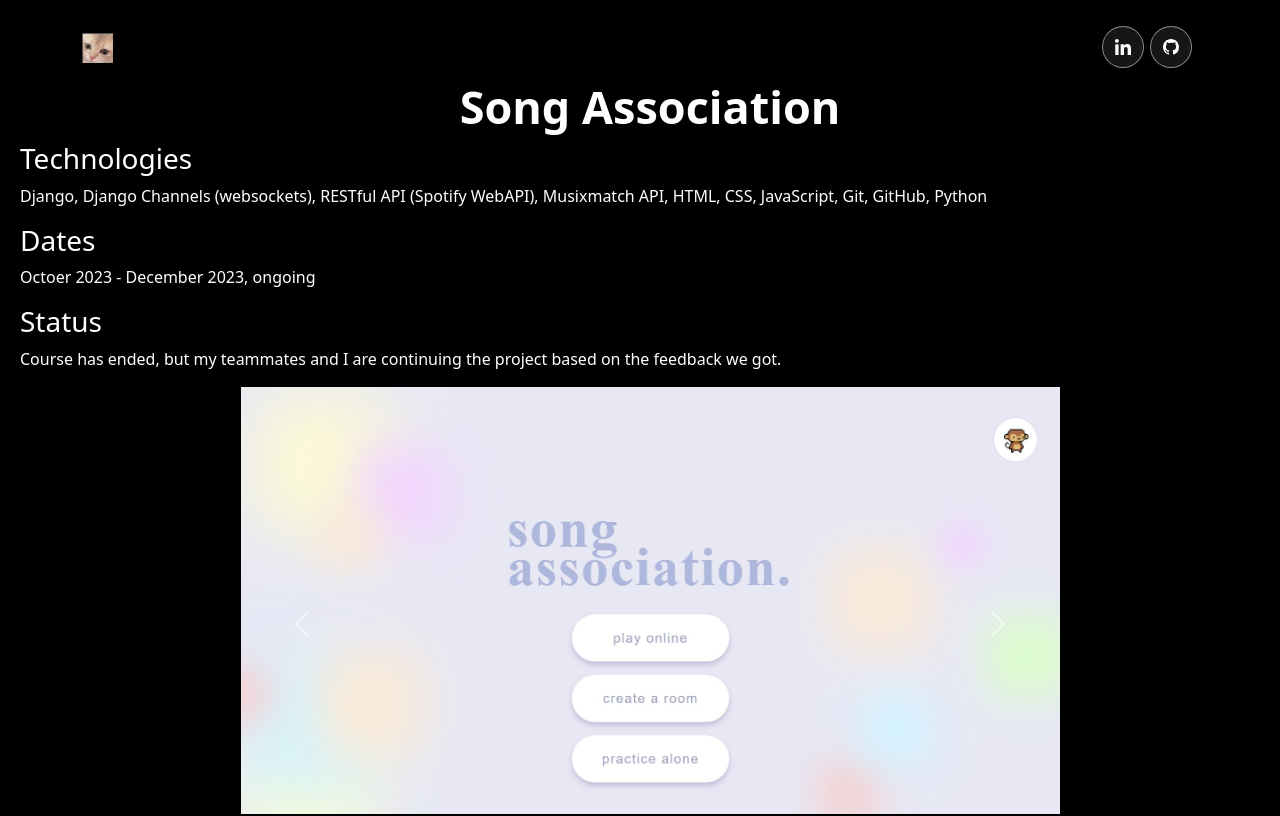
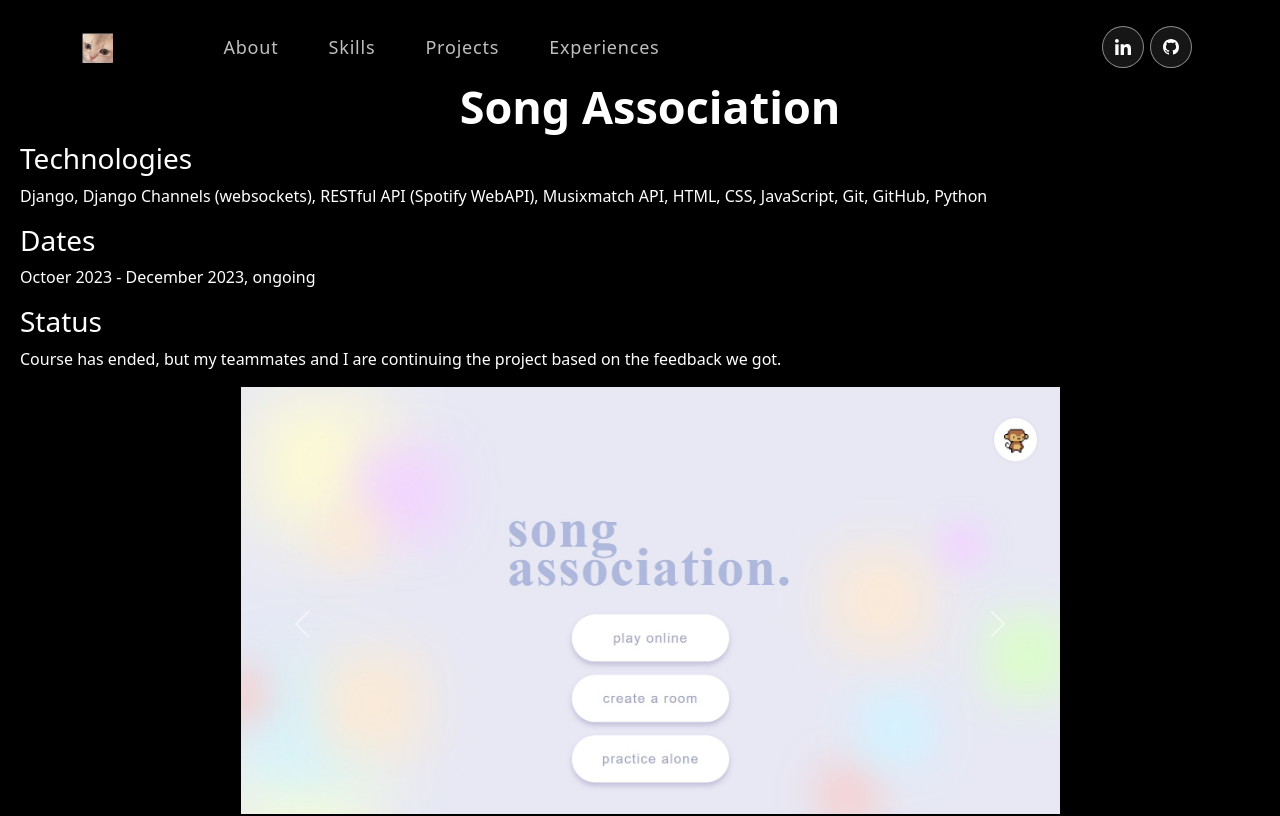
Before and after one commit to nyzch/nyzch.github.io, a React (Create React App) app: page /projects/songassociation in a window 1280 px wide. Shown: the top 816 px of the page. Built offline with nearby package versions, Linux system fonts and the light colour scheme.

Commit message:
made navbar text visible again

```diff
--- a/src/components/NavBar.js
+++ b/src/components/NavBar.js
@@ -35,10 +35,10 @@ export const NavBar = () => {
                     <Navbar.Toggle aria-controls="basic-navbar-nav" />
                     <Navbar.Collapse id="basic-navbar-nav">
                         <Nav className="me-auto">
-                            <Nav.Link as={HashLink} to="/#about" className={activeLink === 'about' ? 'active' : ''} onClick={() => onUpdateActiveLink('about')}>About</Nav.Link>
-                            <Nav.Link as={HashLink} to="/#skills" className={activeLink === 'skills' ? 'active' : ''} onClick={() => onUpdateActiveLink('skills')}>Skills</Nav.Link>
-                            <Nav.Link as={Link} to="/projects" className={activeLink === 'projects' ? 'active' : ''} onClick={() => onUpdateActiveLink('projects')}>Projects</Nav.Link>
-                            <Nav.Link as={Link} to="/experience" className={activeLink === 'experience' ? 'active' : ''} onClick={() => onUpdateActiveLink('experience')}>Experiences</Nav.Link>
+                            <Nav.Link as={HashLink} to="/#about" className={activeLink === 'about' ? 'active navbar-link' : 'navbar-link'} onClick={() => onUpdateActiveLink('about')}>About</Nav.Link>
+                            <Nav.Link as={HashLink} to="/#skills" className={activeLink === 'skills' ? 'active navbar-link' : 'navbar-link'} onClick={() => onUpdateActiveLink('skills')}>Skills</Nav.Link>
+                            <Nav.Link as={Link} to="/projects" className={activeLink === 'projects' ? 'active navbar-link' : 'navbar-link'} onClick={() => onUpdateActiveLink('projects')}>Projects</Nav.Link>
+                            <Nav.Link as={Link} to="/experience" className={activeLink === 'experience' ? 'active navbar-link' : 'navbar-link'} onClick={() => onUpdateActiveLink('experience')}>Experiences</Nav.Link>
                         </Nav>
                         <span className="navbar-text">
                             <div className="social-icon">
```
